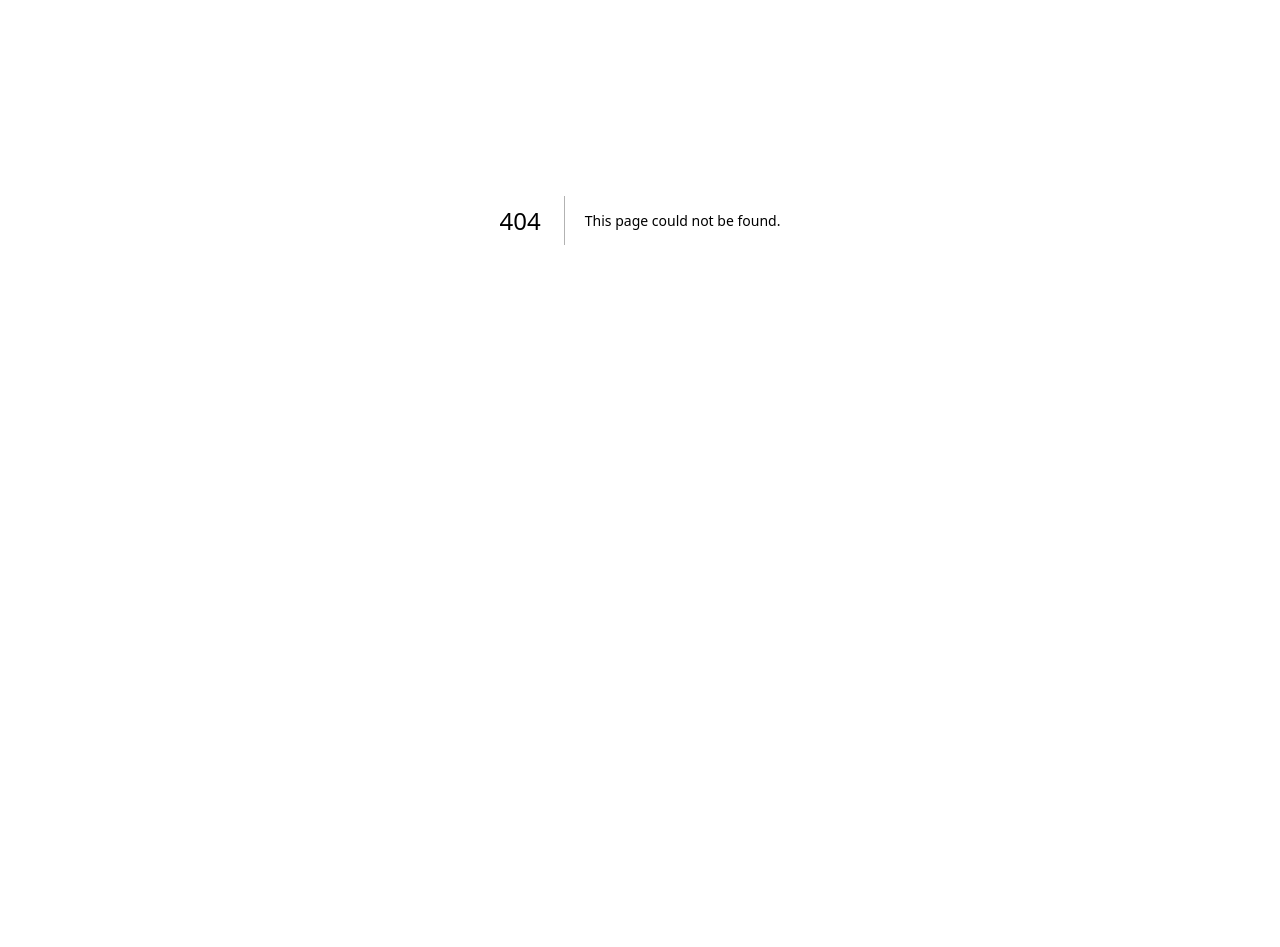
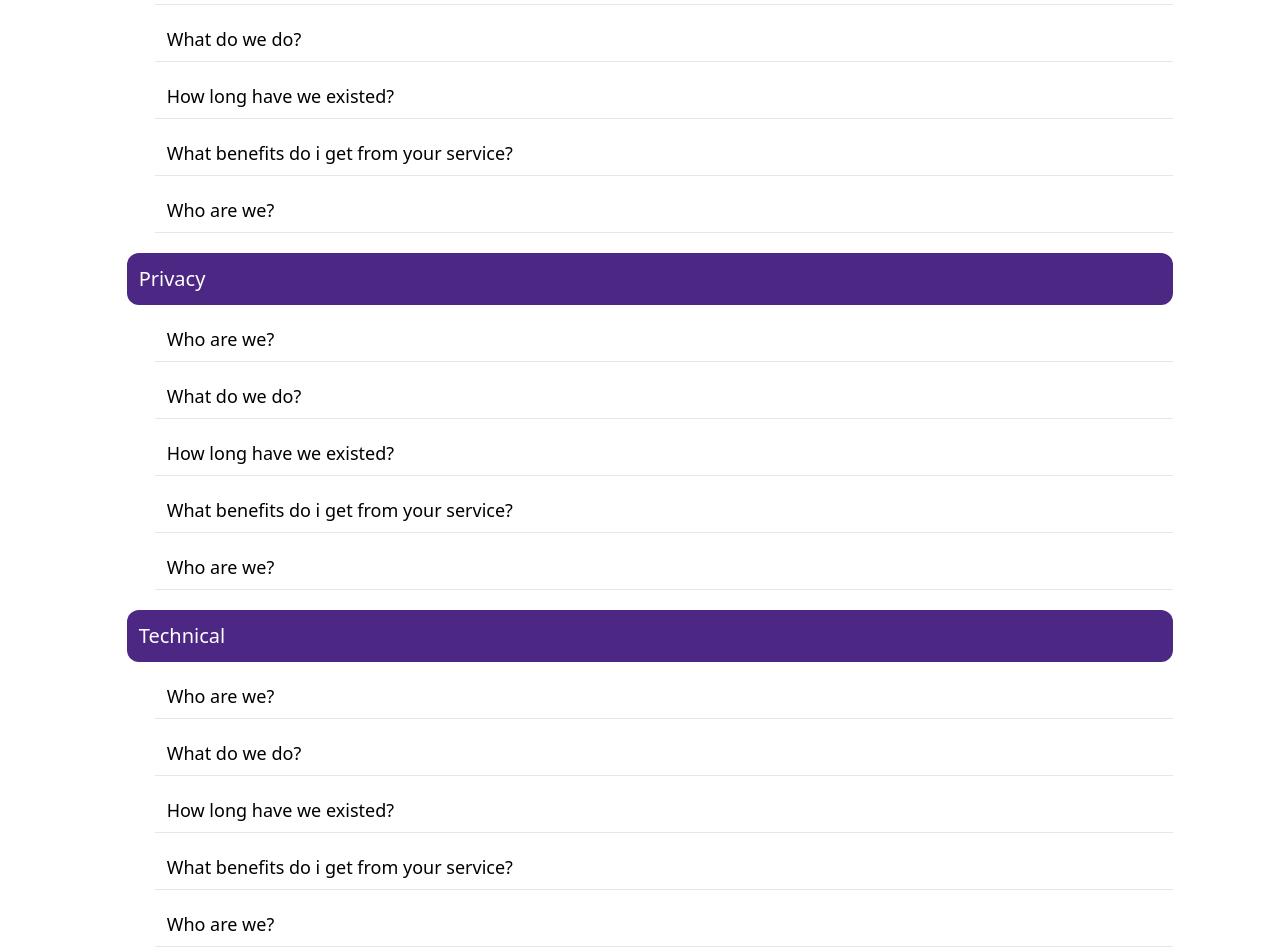
Before and after one commit to CISH-NG/Sproutify, a Next.js app: page /faq in a window 1280 px wide. Before the commit this address had no page. Shown: the part 180-1127 px from the top of the page. Before the commit the page ends 800 px from the top, so only its background shows below. Built offline with nearby package versions, Linux system fonts and the light colour scheme.

Commit message:
Frequently being asked questions still currently being worked on

```diff
--- /dev/null
+++ b/src/pages/aboutus.tsx
@@ -0,0 +1,9 @@
+import React from 'react';
+
+function Aboutus() {
+  return (
+    <div>Aboutus</div>
+  );
+}
+
+export default Aboutus;
--- /dev/null
+++ b/src/pages/faq.tsx
@@ -0,0 +1,68 @@
+import DefaultLayout from '@/components/layouts/DefaultLayout';
+import React from 'react';
+
+function faq() {
+  return (
+    <DefaultLayout>
+    <div className='w-5/6 mx-auto flex flex-col'>
+        <h1 className='text-3xl font-extrabold mt-5 text-center'>FAQs</h1>
+        <div className='mt-5'>
+            <h1 className='text-xl font-medium ml-5 p-3 rounded-xl text-white bg-[#4C2884]'>General</h1>
+            <div className='ml-10'>
+                <h1 className='text-lg font-medium ml-5 mt-5 mb-2'>Who are we?</h1>
+            </div> <hr className='ml-12'></hr>
+            <div className='ml-10'>
+                <h1 className='text-lg font-medium ml-5 mt-5 mb-2'>What do we do?</h1>
+            </div> <hr className='ml-12'></hr>
+            <div className='ml-10'>
+                <h1 className='text-lg font-medium ml-5 mt-5 mb-2'>How long have we existed?</h1>
+            </div> <hr className='ml-12'></hr>
+            <div className='ml-10'>
+                <h1 className='text-lg font-medium ml-5 mt-5 mb-2'>What benefits do i get from your service?</h1>
+            </div> <hr className='ml-12'></hr>
+            <div className='ml-10'>
+                <h1 className='text-lg font-medium ml-5 mt-5 mb-2'>Who are we?</h1>
+            </div> <hr className='ml-12'></hr>
+        </div>
+        <div className='mt-5'>
+            <h1 className='text-xl font-medium ml-5 border-solid bg-[#4C2884] p-3 rounded-xl text-white'>Privacy</h1>
+            <div className='ml-10'>
+                <h1 className='text-lg font-medium ml-5 mt-5 mb-2'>Who are we?</h1>
+            </div> <hr className='ml-12'></hr>
+            <div className='ml-10'>
+                <h1 className='text-lg font-medium ml-5 mt-5 mb-2'>What do we do?</h1>
+            </div> <hr className='ml-12'></hr>
+            <div className='ml-10'>
+                <h1 className='text-lg font-medium ml-5 mt-5 mb-2'>How long have we existed?</h1>
+            </div> <hr className='ml-12'></hr>
+            <div className='ml-10'>
+                <h1 className='text-lg font-medium ml-5 mt-5 mb-2'>What benefits do i get from your service?</h1>
+            </div> <hr className='ml-12'></hr>
+            <div className='ml-10'>
+                <h1 className='text-lg font-medium ml-5 mt-5 mb-2'>Who are we?</h1>
+            </div> <hr className='ml-12'></hr>
+        </div>
+        <div className='mt-5'>
+            <h1 className='text-xl font-medium ml-5 border-solid bg-[#4C2884] p-3 rounded-xl text-white'>Technical</h1>
+            <div className='ml-10'>
+                <h1 className='text-lg font-medium ml-5 mt-5 mb-2'>Who are we?</h1>
+            </div> <hr className='ml-12'></hr>
+            <div className='ml-10'>
+                <h1 className='text-lg font-medium ml-5 mt-5 mb-2'>What do we do?</h1>
+            </div> <hr className='ml-12'></hr>
+            <div className='ml-10'>
+                <h1 className='text-lg font-medium ml-5 mt-5 mb-2'>How long have we existed?</h1>
+            </div> <hr className='ml-12'></hr>
+            <div className='ml-10'>
+                <h1 className='text-lg font-medium ml-5 mt-5 mb-2'>What benefits do i get from your service?</h1>
+            </div> <hr className='ml-12'></hr>
+            <div className='ml-10'>
+                <h1 className='text-lg font-medium ml-5 mt-5 mb-2'>Who are we?</h1>
+            </div> <hr className='ml-12'></hr>
+        </div>
+    </div>
+    </DefaultLayout>
+  );
+}
+
+export default faq;
--- a/src/pages/signin.tsx
+++ b/src/pages/signin.tsx
@@ -37,7 +37,7 @@ function Signin() {
 							/>
 							<div className="mt-4 text-center">
 								<a
-									className="inline-block align-baseline text-sm font-bold text-red-500 hover:text-red-800"
+									className="inline-block align-baseline text-sm font-bold text-[#DE0000] hover:text-red-800"
 									href="#"
 								>
 									Forgot Password
@@ -45,7 +45,7 @@ function Signin() {
 							</div>
 							<div>
 								<button
-									className="w-full mt-4 focus:shadow-outline rounded-xl bg-gray-300 py-4 px-4 font-bold text-lg text-white hover:bg-gray-500 focus:outline-none"
+									className="w-full mt-4 focus:shadow-outline rounded-xl bg-[#D9D9D9] py-4 px-4 font-bold text-lg text-white hover:bg-gray-500 focus:outline-none"
 									type="button"
 								>
 									Sign In
@@ -54,7 +54,7 @@ function Signin() {
                             <div className='w-full mt-4 flex flex-row justify-evenly'>
                                 <p>You do not have an account?</p>
                                 <a
-									className="inline-block align-baseline text-sm font-bold text-green-500 hover:text-green-800"
+									className="inline-block align-baseline text-sm font-bold text-[#00820D] hover:text-green-800"
 									href="#"
 								>Sign Up</a>
                             </div>
--- a/src/pages/signup.tsx
+++ b/src/pages/signup.tsx
@@ -104,7 +104,7 @@ function SignUp() {
 							</div>
 							<div className='flex justify-center'>
 								<button
-									className="focus:shadow-outline mt-4 w-1/2 rounded-xl bg-gray-300 py-4 px-4 text-lg font-bold text-white hover:bg-gray-500 focus:outline-none"
+									className="focus:shadow-outline mt-4 w-1/2 rounded-xl bg-[#D9D9D9] py-4 px-4 text-lg font-bold text-white hover:bg-gray-500 focus:outline-none"
 									type="button"
 								>
 									Get Started
@@ -112,7 +112,7 @@ function SignUp() {
 							</div>
 							<div className="mt-4 flex w-full flex-row justify-center">
 								<a
-									className="inline-block align-baseline text-sm font-bold text-red-500 hover:text-red-800"
+									className="inline-block align-baseline text-sm font-bold text-[#DE0000] hover:text-red-800"
 									href="#"
 								>
 									Read terms and conditions
--- a/tailwind.config.js
+++ b/tailwind.config.js
@@ -9,7 +9,9 @@ module.exports = {
 		'./src/**/*.{js,ts,jsx,tsx}'
 	],
 	theme: {
-		extend: {}
+		extend: {
+
+		}
 	},
 	plugins: []
 };
```
